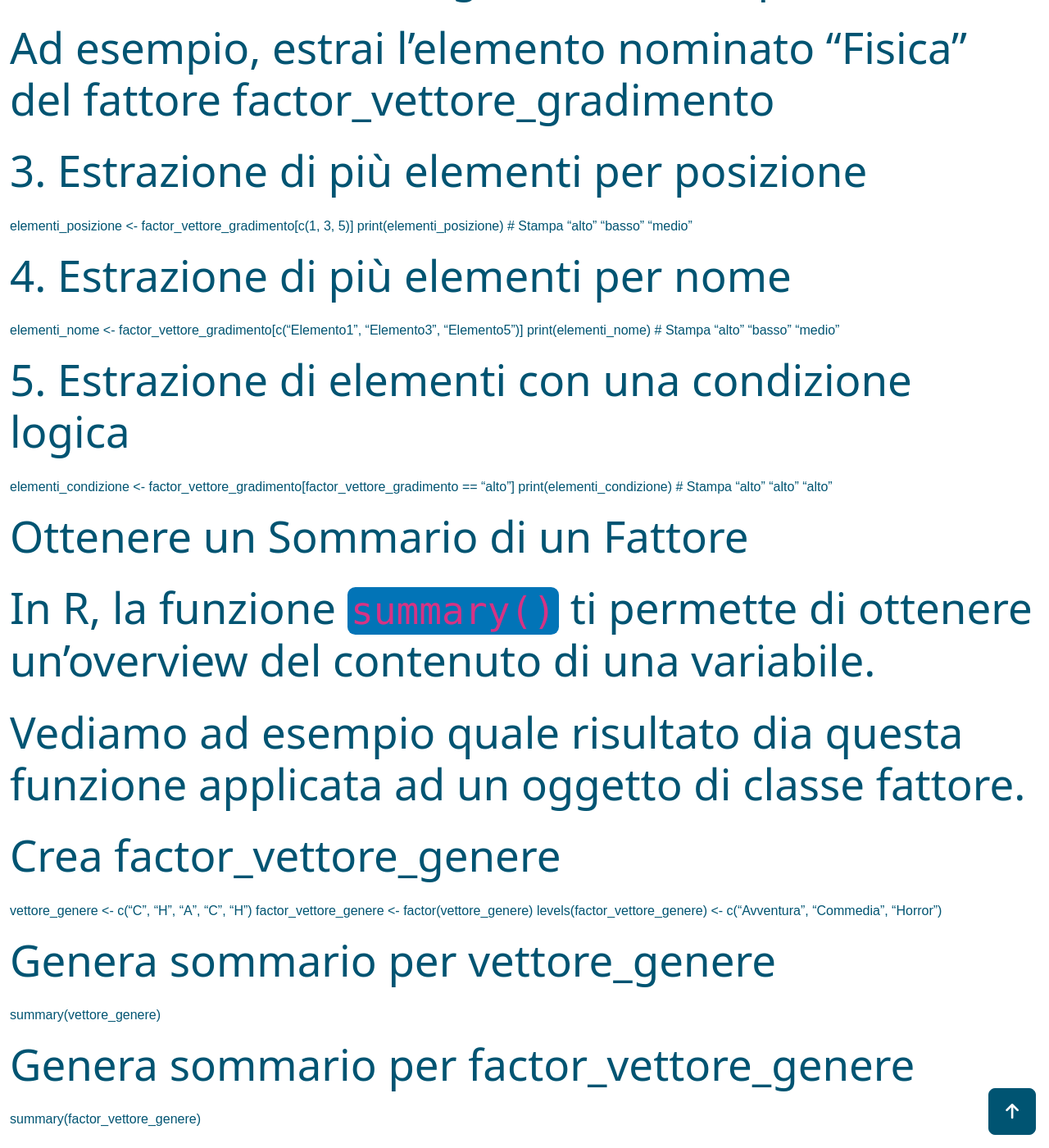
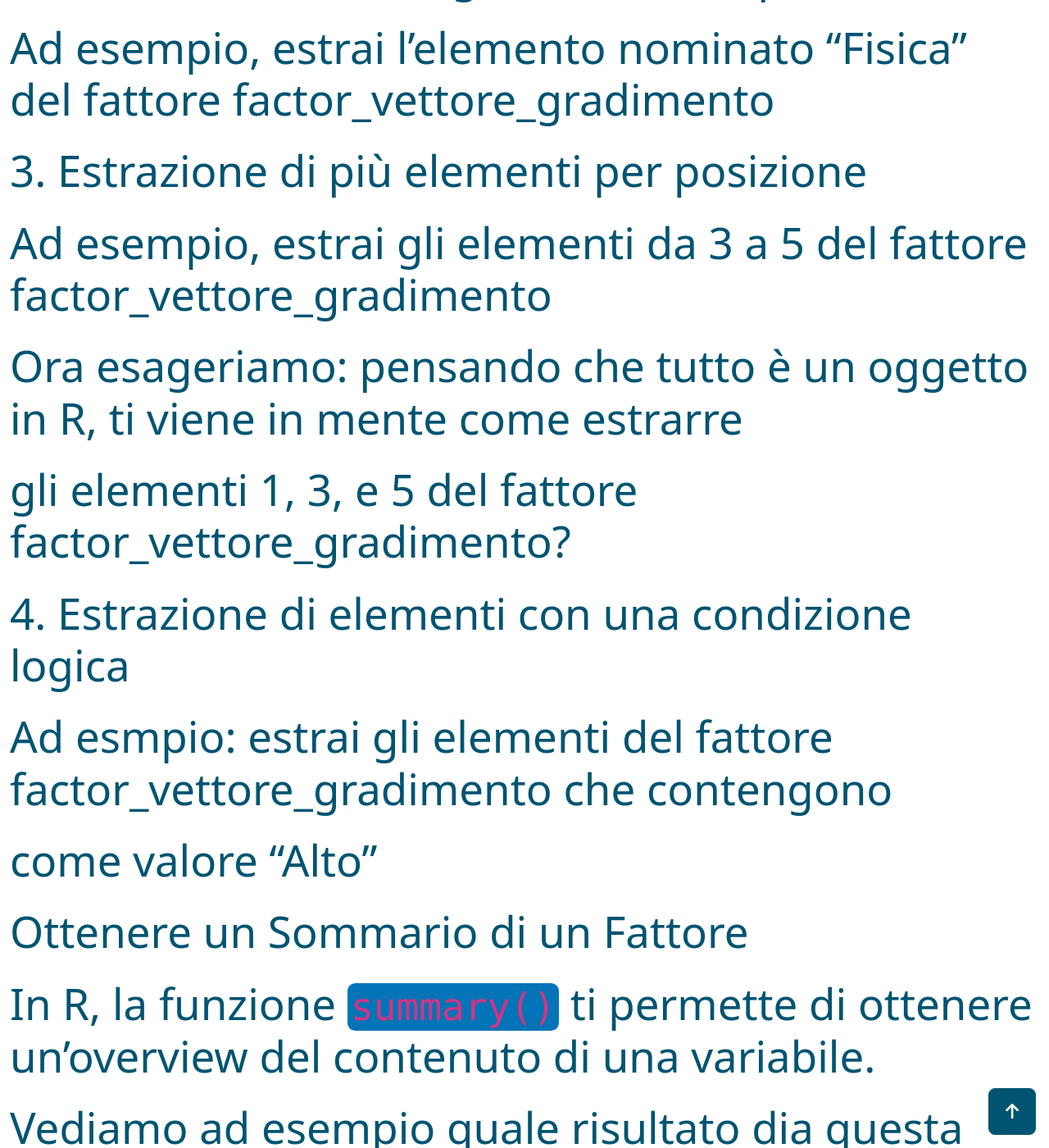
Before and after one commit to maghetta/Corso-R-livello-base__BBC, a Jekyll site: the page built from pages/tutorials/Fattori_in_R.md, in a window 1280 px wide and 1400 px high, scrolled down 8115 px. Shown: the whole window at 82% size. Built offline with Jekyll 4.4.1, drawn with Linux system fonts in a browser that asks for light colours.

Commit message:
Update Fattori_in_R.md

```diff
--- a/pages/tutorials/Fattori_in_R.md
+++ b/pages/tutorials/Fattori_in_R.md
@@ -115,17 +115,14 @@ names(factor_vettore_gradimento) <- c("Algebra", "Informatica", "Storia Contempo
 # Ad esempio, estrai l'elemento nominato "Fisica" del fattore factor_vettore_gradimento
 
 # 3. Estrazione di più elementi per posizione
-elementi_posizione <- factor_vettore_gradimento[c(1, 3, 5)]
-print(elementi_posizione)  # Stampa "alto" "basso" "medio"
+# Ad esempio, estrai gli elementi da 3 a 5 del fattore factor_vettore_gradimento
 
-# 4. Estrazione di più elementi per nome
-elementi_nome <- factor_vettore_gradimento[c("Elemento1", "Elemento3", "Elemento5")]
-print(elementi_nome)  # Stampa "alto" "basso" "medio"
+# Ora esageriamo: pensando che tutto è un oggetto in R, ti viene in mente come estrarre
+# gli elementi 1, 3, e 5 del fattore factor_vettore_gradimento?
 
-# 5. Estrazione di elementi con una condizione logica
-elementi_condizione <- factor_vettore_gradimento[factor_vettore_gradimento == "alto"]
-print(elementi_condizione)  # Stampa "alto" "alto" "alto"
-
+# 4. Estrazione di elementi con una condizione logica
+# Ad esmpio: estrai gli elementi del fattore factor_vettore_gradimento che contengono
+#  come valore "Alto"
 
 
 
```
